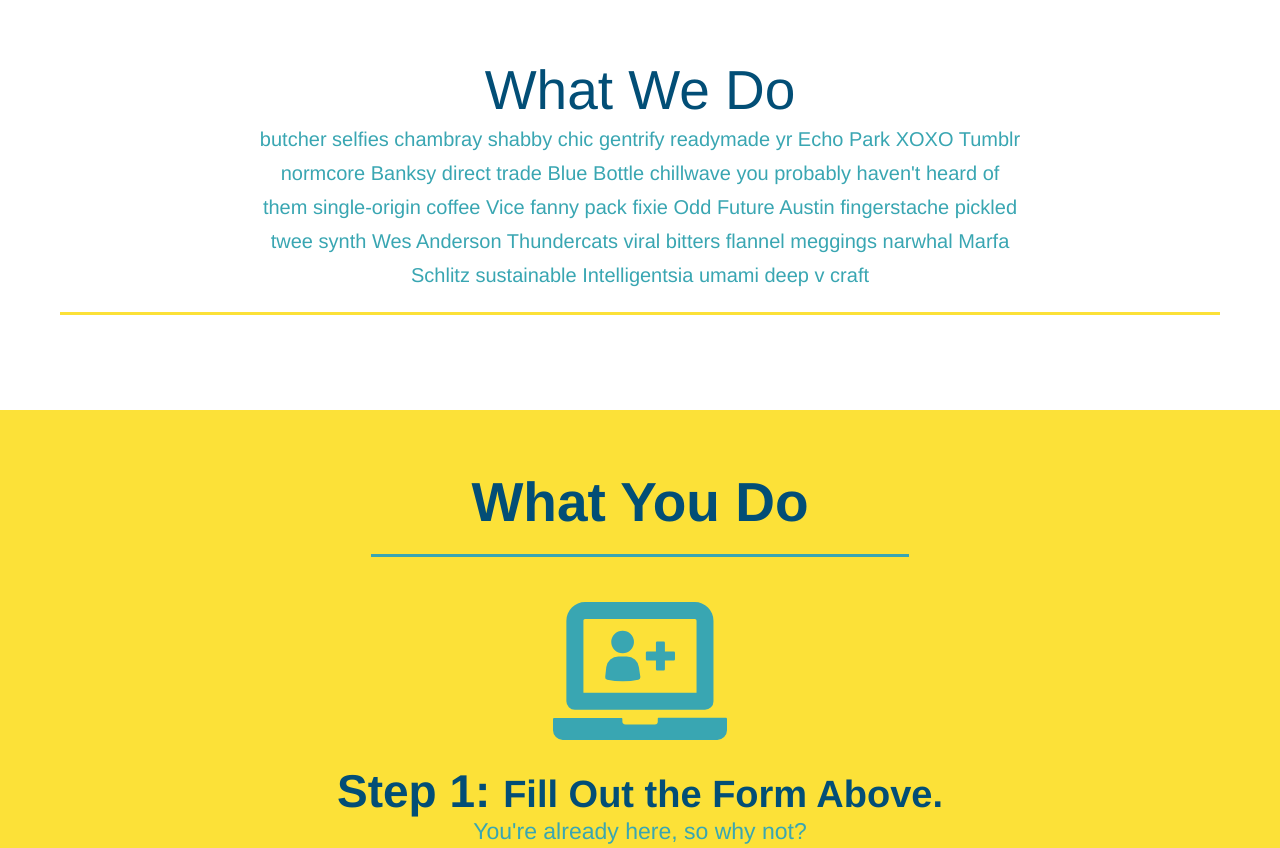
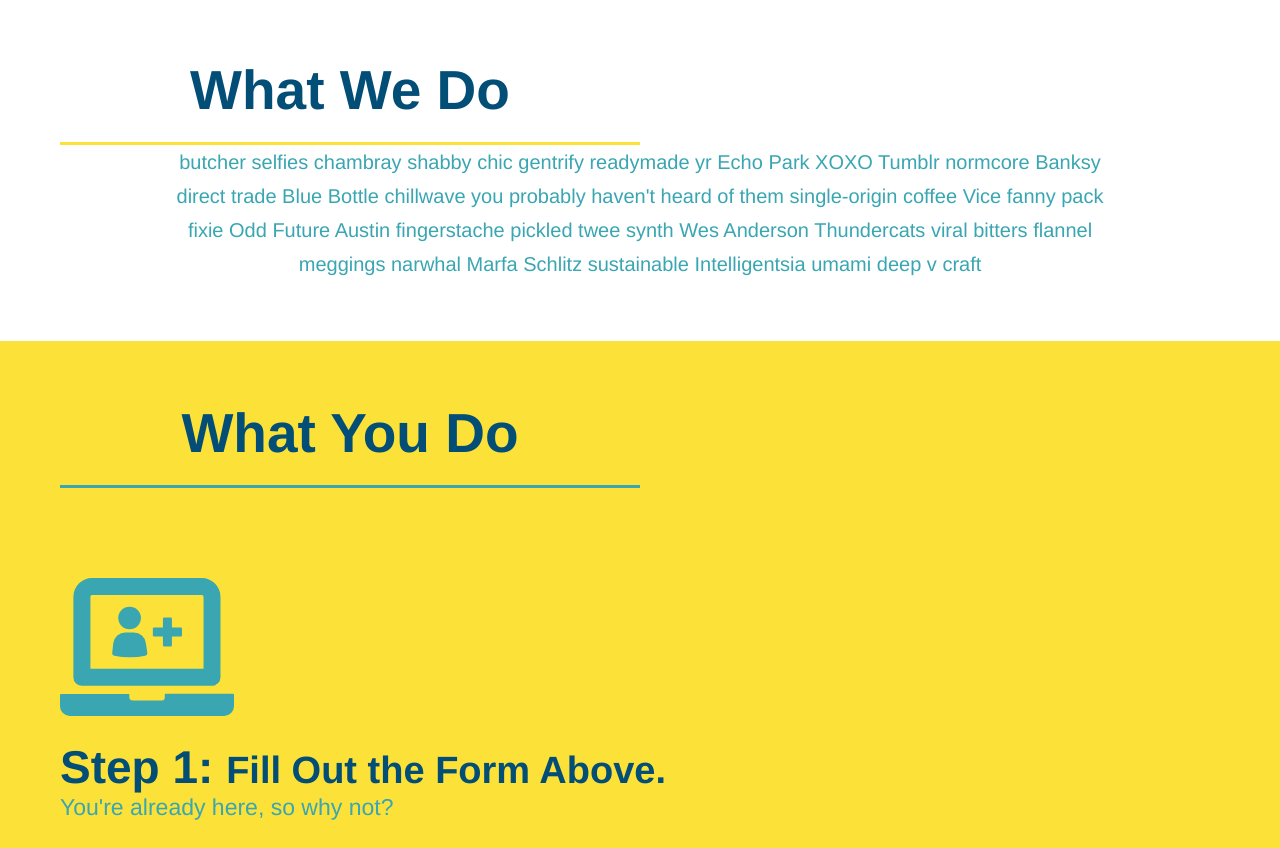
Before and after one commit to SipG789/run-buddy, a plain HTML site: page index.html in a window 1280 px wide. Shown: the part 840-1688 px from the top of the page. Drawn offline with Linux system fonts and the light colour scheme.

Commit message:
added flexbox to section-title

```diff
--- a/assets/css/style.css
+++ b/assets/css/style.css
@@ -127,28 +127,27 @@ section {
     padding: 10px 20px;
     font-size: 16px;
 }
-.intro {
-    text-align: center;
-}
+
 .intro p {
     line-height: 1.7;
     color: #39a6b2;
     width: 80%;
     font-size: 20px;
     margin: 0 auto;
+    text-align: center;
 }
 .steps {
-    text-align: center;
     background: #fce138;
 }
 /*consolidating css rules into more generic classes for the headings*/
 .section-title {
     font-size: 55px;
     color: #024e76;
-    margin-bottom: 35px;
-    padding: 0 100px 20px 100px;
-    display: inline-block;
     border-bottom: 3px solid;
+    padding-bottom: 20px;
+    text-align: center;
+    margin: 0 auto 35 px auto;
+    width: 50%;
 }
 
 .primary-border {
@@ -182,7 +181,7 @@ section {
     font-size: 38px;
 }
 .trainers {
-    text-align: center;
+
 }
 .trainer {
     width: 900px;
@@ -207,7 +206,9 @@ section {
 .text-right {
     text-align: right;
 }
-
+.flex-row {
+    display: flex;
+}
 .trainer-bio h3 {
     font-size: 32px;
     margin-bottom: 8px;
@@ -225,7 +226,6 @@ section {
 }
 .contact {
     background: #024e76;
-    text-align: center;
 }
 
 .contact h2 {
--- a/index.html
+++ b/index.html
@@ -74,16 +74,25 @@
 
 <!-- "what we do" section -->
 <section id="what-we-do" class="intro">
-    <h class="section-title primary-border">What We Do</h2>
+    <div class="flex-row">
+    <h2 class="section-title primary-border">
+        What We Do
+    </h2>
+    </div>
+    <div class="flex-row">
     <p>
         butcher selfies chambray shabby chic gentrify readymade yr Echo Park XOXO Tumblr normcore Banksy direct trade Blue Bottle chillwave you probably haven't heard of them single-origin coffee Vice fanny pack fixie Odd Future Austin fingerstache pickled twee synth Wes Anderson Thundercats viral bitters flannel meggings narwhal Marfa Schlitz sustainable Intelligentsia umami deep v craft
     </p>
+    </div>
 </section>
 
 <!-- "what you do" section -->
 <section id="what-you-do" class="steps">
-    <h2 class="section-title secondary-border">What You Do</h2>
-
+    <div class="flex-row">
+    <h2 class="section-title secondary-border">
+        What You Do
+    </h2>
+    </div>
     <div>
         <img src="./assets/images/step-1.svg" alt="" />
         <h3>Step 1: <span>Fill Out the Form Above.</span></h3>
@@ -111,8 +120,11 @@
 
 <!-- "meet the trainers" section -->
 <section id="your-trainers" class="trainers">
+    <div class="flex-row">
     <h2 class="section-title primary-border">
-        Meet The Trainers</h2>
+        Meet The Trainers
+    </h2>
+    </div>
     <article class="trainer">
         <img src="./assets/images/trainer-1.jpg" alt="Arron Stephens in his workout clothes, ready to pump iron" />
         <div class="trainer-bio text-left">
@@ -147,7 +159,11 @@
 
 <!-- "reach out" section -->
 <section id="reach-out" class="contact">
-    <h2 class="section-title secondary-border">Reach Out</h2>
+    <div class="flex-row">
+    <h2 class="section-title secondary-border">
+        Reach Out
+    </h2>
+    </div>
     <div class="contact-info">
         <iframe src="https://www.google.com/maps/embed?pb=!1m18!1m12!1m3!1d2948.240092306379!2d-71.09509548514933!3d42.35872227918695!2m3!1f0!2f0!3f0!3m2!1i1024!2i768!4f13.1!3m3!1m2!1s0x89e370a9c4b62527%3A0xaf7b5d39e4428e2f!2s55%20Massachusetts%20Ave%2C%20Cambridge%2C%20MA%2002142!5e0!3m2!1sen!2sus!4v1644431916042!5m2!1sen!2sus">
         style="border:0;"
```
